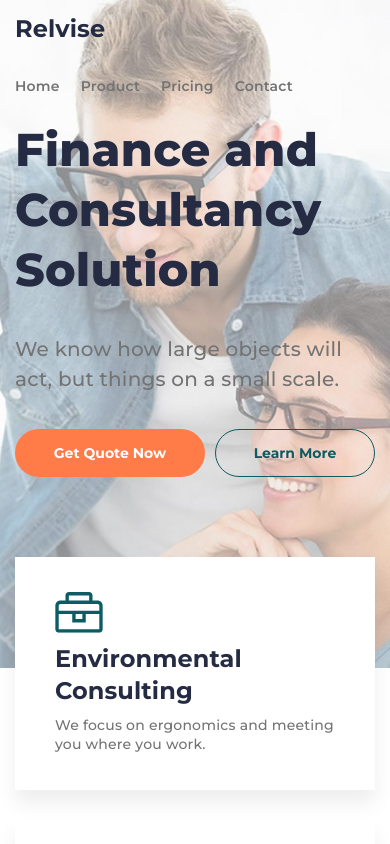
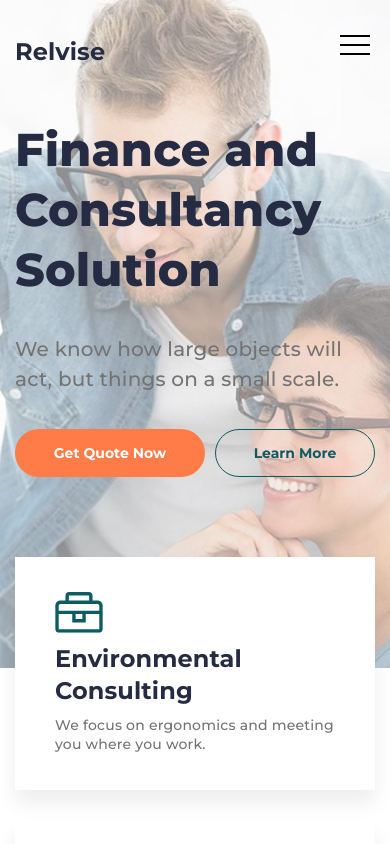
Before and after one commit to SergeyDevYach/relvise, a plain HTML site: page index.html in a window 390 px wide. Shown: the top 844 px of the page. Drawn offline with Linux system fonts and the light colour scheme.

Commit message:
new html, css ,js

```diff
--- a/css/style.css
+++ b/css/style.css
@@ -73,6 +73,91 @@ body {
 @media (max-width: 479px) {
 	.header__logo {
 		margin-right: 100px;
+	}
+}
+
+.header__burger {
+	width: 30px;
+	height: 20px;
+	position: absolute;
+	display: none;
+	right: 20px;
+	top: 35px;
+}
+
+.header__burger span {
+	position: absolute;
+	top: 9px;
+	width: 100%;
+	height: 2px;
+	display: block;
+	background-color: #000;
+	transition: all 0.6s ease;
+}
+
+.header__burger:before,
+.header__burger:after {
+	content: "";
+	position: absolute;
+	width: 100%;
+	height: 2px;
+	background-color: #000;
+	display: block;
+	left: 0;
+	transition: all 0.6s ease;
+}
+
+.header__burger:before {
+	top: 0;
+}
+
+.header__burger:after {
+	bottom: 0;
+}
+
+.header__burger.active:before {
+	transform: rotate(45deg);
+	top: 9px;
+}
+
+.header__burger.active:after {
+	transform: rotate(-45deg);
+	bottom: 9px;
+}
+
+.header__burger.active span {
+	transform: scale(0);
+}
+
+.lock {
+	overflow: hidden;
+}
+
+@media (max-width:531px) {
+	.header__menu {
+		display: block;
+		position: absolute;
+		top: 0;
+		left: 0;
+		width: 100%;
+		height: 100vh;
+		left: -100%;
+		transition: all 0.8s ease;
+	}
+
+	.header__menu.active {
+		left: 0;
+		background-color: #0D5C63;
+
+	}
+
+	.header__list {
+		padding-top: 100px;
+		flex-direction: column;
+	}
+
+	.header__burger {
+		display: block;
 	}
 }
 
@@ -913,7 +998,7 @@ body {
 	gap: 30px;
 }
 
-.footer__column {}
+/* .footer__column {} */
 
 .footer__title {
 	color: #FFF;
@@ -924,7 +1009,7 @@ body {
 	margin-bottom: 20px;
 }
 
-.footer__menu {}
+/* .footer__menu {} */
 
 .footer__list {
 	display: flex;
@@ -966,4 +1051,4 @@ body {
 	gap: 20px;
 }
 
-.footer__icon {}
+/* .footer__icon {} */
--- a/index.html
+++ b/index.html
@@ -17,12 +17,15 @@
 				<a href="#" class="header__logo">Relvise</a>
 				<nav class="header__menu">
 					<ul class="header__list">
-						<li class="header__item"><a href="#" class="header__link">Home</a></li>
+						<li class="header__item"><a href="index.html" class="header__link">Home</a></li>
 						<li class="header__item"><a href="#" class="header__link">Product</a></li>
 						<li class="header__item"><a href="#" class="header__link">Pricing</a></li>
 						<li class="header__item"><a href="#" class="header__link">Contact</a></li>
 					</ul>
 				</nav>
+			</div>
+			<div class="header__burger">
+				<span></span>
 			</div>
 		</header>
 		<main class="page">
@@ -576,6 +579,7 @@
 			</div>
 		</footer>
 	</div>
+	<script src="js/main.js"></script>
 </body>
 
 </html>
--- /dev/null
+++ b/js/main.js
@@ -0,0 +1,7 @@
+let menu = document.querySelector(".header__menu");
+let burger = document.querySelector(".header__burger");
+burger.onclick = function (e) {
+  menu.classList.toggle("active");
+  burger.classList.toggle("active");
+  document.body.classList.toggle("lock");
+};
```
